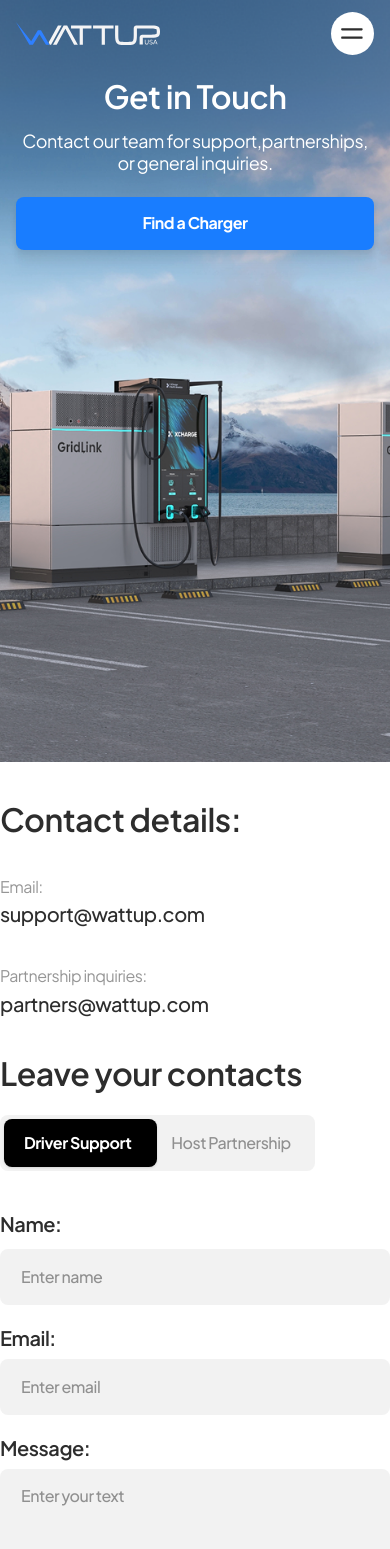
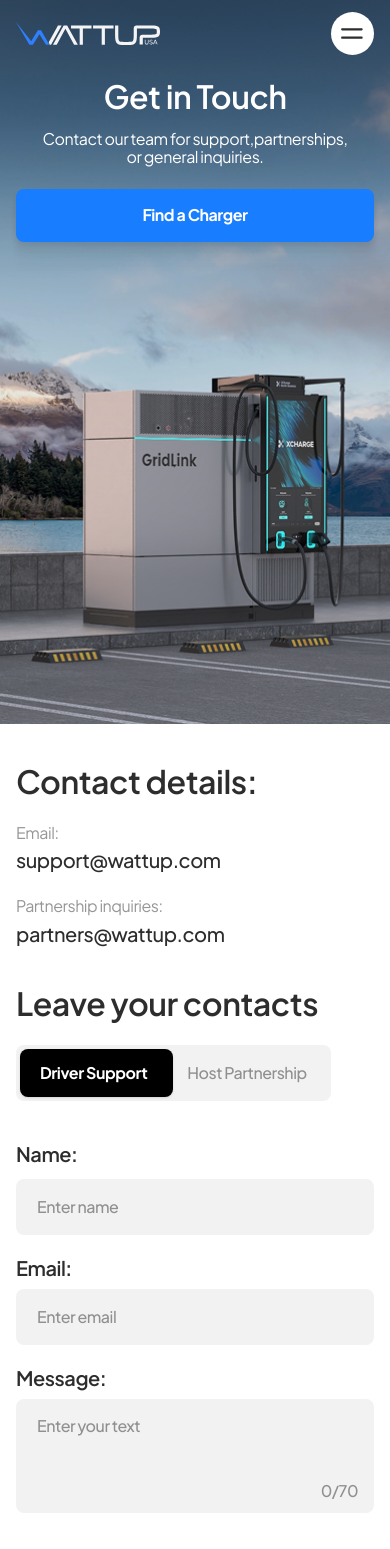
Before and after one commit to asrafulhaq/wattup-usa, a Next.js app: page /contact in a window 390 px wide. Shown: the part 20-1569 px from the top of the page. Built offline with nearby package versions, Linux system fonts and the light colour scheme.

Commit message:
contact form hero and contact form responsiveness done

```diff
--- a/app/contact/page.tsx
+++ b/app/contact/page.tsx
@@ -8,13 +8,19 @@
         <main className='flex min-h-screen w-full flex-col mx-auto bg-background selection:bg-primary/20'>
             {/* 01. Hero Section */}
             <PageHero
+                sectionClass=''
+                headingClass=''
+                subHeadingClass='max-md:w-[306px] max-md:leading-[110%]'
+                overlay={true}
+                overlayClass=''
                 image='/assets/images/contact-page-hero.png'
-                alt='Contact Page Hero Background'
+                imageClass='object-cover object-[65%_bottom] max-md:scale-125  md:object-center'
+                imageWrapperClass='-mb-7'
                 heading='Get in Touch'
                 subHeading={
                     <>
                         Contact our team for support,
-                        <br className='hidden sm:block' />
+                        <br className='hidden md:block' />
                         partnerships, or general inquiries.
                     </>
                 }
--- a/components/contact/contact-form.tsx
+++ b/components/contact/contact-form.tsx
@@ -2,18 +2,19 @@
 
 import Link from 'next/link';
 import { useState } from 'react';
+import { CheckboxIcon } from '@/components/icons/icons';
 
 export function ContactForm() {
     const [activeTab, setActiveTab] = useState<'driver' | 'host'>('driver');
 
     return (
-        <section className='relative w-full bg-white flex flex-col items-center justify-center overflow-hidden common-section-padding'>
-            <div className='relative w-full container mx-auto grid grid-cols-1 lg:grid-cols-2 gap-10 lg:gap-0'>
+        <section className='relative w-full bg-white flex flex-col items-center justify-center overflow-hidden pt-[40px] pb-[39px] lg:pt-[100px] lg:pb-[100px]'>
+            <div className='relative w-full container mx-auto px-[16px] xl:px-0 grid grid-cols-1 lg:grid-cols-2 gap-[40px] lg:gap-0'>
                 {/* Left Column: Contact Details */}
-                <div className='flex flex-col gap-10'>
+                <div className='flex flex-col gap-[24px]'>
                     <h2 className='headline-dark'>Contact details:</h2>
 
-                    <div className='flex flex-col gap-10'>
+                    <div className='flex flex-col gap-[24px]'>
                         <div className='flex flex-col gap-2'>
                             <p className='text-[16px] xl:text-[20px] leading-[120%] text-dark/50 font-normal'>
                                 Email:
@@ -129,14 +130,16 @@
                 </div>
             </div>
 
-            <label className='flex items-center gap-3 cursor-pointer mt-2 group'>
-                <div className='relative flex items-center justify-center w-5 h-5 shrink-0'>
+            <label className='flex items-center gap-2 cursor-pointer mt-2 group'>
+                <div className='relative flex items-center justify-center w-4 h-4 shrink-0'>
                     <input
                         type='checkbox'
-                        className='peer h-full w-full appearance-none rounded-[4px] border border-dark/20 bg-white checked:bg-primary checked:border-primary cursor-pointer transition-all'
+                        className='peer absolute inset-0 opacity-0 cursor-pointer z-10 w-full h-full'
                     />
+                    <CheckboxIcon className='absolute inset-0 pointer-events-none peer-checked:opacity-0 transition-opacity' />
+                    <div className='absolute inset-0 bg-primary rounded-[3.5px] opacity-0 peer-checked:opacity-100 pointer-events-none transition-opacity flex items-center justify-center'>
                         <svg
-                        className='absolute w-3  h-3 text-white pointer-events-none opacity-0 peer-checked:opacity-100 transition-opacity'
+                            className='w-[10px] h-[10px] text-white'
                             xmlns='http://www.w3.org/2000/svg'
                             viewBox='0 0 24 24'
                             fill='none'
@@ -147,7 +150,8 @@
                             <polyline points='20 6 9 17 4 12' />
                         </svg>
                     </div>
-                <span className='text-[16px] text-dark group-hover:text-dark/80 font-medium'>
+                </div>
+                <span className='text-[16px] text-dark group-hover:text-dark/80 font-normal md:font-medium text-nowrap'>
                     I agree to the processing of my personal data
                 </span>
             </label>
@@ -205,14 +209,16 @@
                 </div>
             </div>
 
-            <label className='flex items-center gap-3 cursor-pointer mt-2 group'>
-                <div className='relative flex items-center justify-center w-5 h-5 shrink-0'>
+            <label className='flex items-center gap-2 cursor-pointer mt-2 group'>
+                <div className='relative flex items-center justify-center w-4 h-4 shrink-0'>
                     <input
                         type='checkbox'
-                        className='peer h-full w-full appearance-none rounded-[4px] border border-dark/20 bg-white checked:bg-primary checked:border-primary cursor-pointer transition-all'
+                        className='peer absolute inset-0 opacity-0 cursor-pointer z-10 w-full h-full'
                     />
+                    <CheckboxIcon className='absolute inset-0 pointer-events-none peer-checked:opacity-0 transition-opacity' />
+                    <div className='absolute inset-0 bg-primary rounded-[3.5px] opacity-0 peer-checked:opacity-100 pointer-events-none transition-opacity flex items-center justify-center'>
                         <svg
-                        className='absolute w-3 h-3 text-white pointer-events-none opacity-0 peer-checked:opacity-100 transition-opacity'
+                            className='w-[10px] h-[10px] text-white'
                             xmlns='http://www.w3.org/2000/svg'
                             viewBox='0 0 24 24'
                             fill='none'
@@ -223,7 +229,8 @@
                             <polyline points='20 6 9 17 4 12' />
                         </svg>
                     </div>
-                <span className='text-[16px] text-dark group-hover:text-dark/80 font-medium'>
+                </div>
+                <span className='text-[16px] text-dark group-hover:text-dark/80 font-normal md:font-medium text-nowrap'>
                     I agree to the processing of my personal data
                 </span>
             </label>
--- a/components/drivers/page-hero.tsx
+++ b/components/drivers/page-hero.tsx
@@ -5,47 +5,86 @@
 
 export function PageHero({
     image,
-    alt,
     heading,
     subHeading,
     buttonText,
     buttonLink,
     buttonLight,
+    imageWrapperClass,
+    imageClass,
+    sectionClass,
+    headingClass,
+    subHeadingClass,
+    overlayClass,
+    overlay = true,
 }: {
-    image: string;
-    alt?: string;
+    image?: string;
     heading: React.ReactNode;
     subHeading: React.ReactNode;
     buttonText: string;
     buttonLink: string;
     buttonLight?: boolean;
+    imageWrapperClass?: string;
+    imageClass?: string;
+    sectionClass?: string;
+    headingClass?: string;
+    subHeadingClass?: string;
+    overlayClass?: string;
+    overlay?: boolean;
 }) {
     return (
-        <section className='relative overflow-x-hidden mx-auto w-full h-[782px] md:aspect-1440/951 md:h-[951px] flex flex-col items-center justify-start pt-[99px] md:pt-[116px] overflow-hidden'>
+        <section
+            className={cn(
+                'relative overflow-x-hidden mx-auto w-full h-[744px] md:aspect-1440/951 md:h-[951px] flex flex-col items-center justify-start pt-[99px] md:pt-[116px] overflow-hidden',
+                sectionClass
+            )}>
             {/* Background Image Setup */}
-            <div className='absolute inset-0 z-0 select-none'>
+            <div
+                className={cn(
+                    'absolute inset-0 z-0 select-none -mb-7',
+                    imageWrapperClass
+                )}>
                 <Image
                     src={image || '/assets/images/for-driver-page-hero.png'}
-                    alt={alt || 'Page Hero Background'}
+                    alt='Page Hero Background'
                     fill
-                    className='object-cover  object-[77%_100%] md:object-center'
+                    className={cn(
+                        'object-cover  object-[77%_100%] md:object-center',
+                        imageClass
+                    )}
                     priority
                     draggable={false}
                 />
+
                 {/* Subtle Gradient Overlay for Text Readability */}
-                {/*     <div className='absolute inset-0 bg-linear-to-b from-black/40 via-black/10 to-transparent' /> */}
+                {overlay && (
+                    <div
+                        className={cn(
+                            'absolute inset-0 bg-linear-to-b from-black/40 via-black/10 to-transparent',
+                            overlayClass
+                        )}
+                    />
+                )}
             </div>
 
             {/* Content Container */}
             <div className='relative z-10 container mx-auto flex flex-col items-center text-center text-white'>
                 <FadeUp yOffset={30}>
-                    <h1 className='headline mb-4 md:mb-5 text-white'>
+                    <h1
+                        className={cn(
+                            'headline mb-4 md:mb-5 text-white',
+                            headingClass
+                        )}>
                         {heading || 'EV Charging Made Simple'}
                     </h1>
                 </FadeUp>
 
                 <FadeUp delay={0.2} yOffset={20}>
-                    <p className='text-lg md:text-[20px] font-normal max-w-[416px] mx-auto mb-6 md:mb-8 leading-[120%] text-white'>
+                    <p
+                        className={cn(
+                            'text-[16px] md:text-[20px] font-normal max-w-[416px] mx-auto mb-6 md:mb-8 leading-[120%] text-white',
+                            subHeadingClass
+                        )}>
                         {subHeading || (
                             <>
                                 Fast, reliable charging stations located
```
Also changed, not shown: public/assets/images/contact-page-hero-mobile.png (added). Lines whose indentation alone changed are shown as unchanged.
